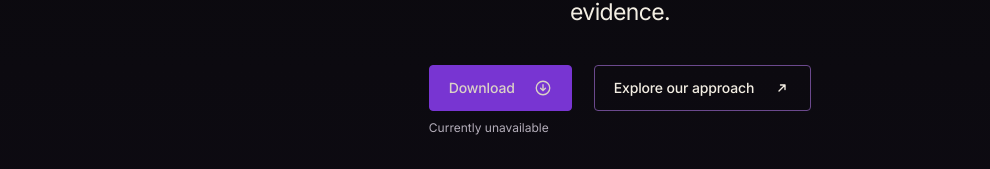
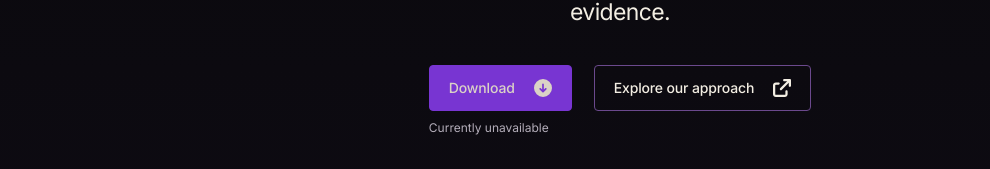
Before and after one commit to Pahuja07/SpacebornWeb, a React (Vite) app: page /agi in a window 1280 px wide. Shown: the part 358-527 px from the top of the page, without its empty margins (20-1010 px from the left). Built offline with nearby package versions, Linux system fonts and the light colour scheme.

Commit message:
fix: render CTA arrows with Font Awesome

```diff
--- a/package.json
+++ b/package.json
@@ -13,6 +13,8 @@
   },
   "dependencies": {
     "@fortawesome/fontawesome-free": "^7.3.1",
+    "@fortawesome/free-solid-svg-icons": "^7.3.1",
+    "@fortawesome/react-fontawesome": "^3.5.0",
     "react": "^19.3.0",
     "react-dom": "^19.3.0",
     "react-router": "^7.18.4"
--- a/src/components/ui/Arrow.tsx
+++ b/src/components/ui/Arrow.tsx
@@ -1,60 +1,14 @@
+import { FontAwesomeIcon } from '@fortawesome/react-fontawesome';
+import { faArrowRight } from '@fortawesome/free-solid-svg-icons/faArrowRight';
+import { faArrowUpRightFromSquare } from '@fortawesome/free-solid-svg-icons/faArrowUpRightFromSquare';
+import { faCircleArrowDown } from '@fortawesome/free-solid-svg-icons/faCircleArrowDown';
+
 export function Arrow({ diagonal = false, down = false }: { diagonal?: boolean; down?: boolean }) {
-  if (down) {
-    return (
-      <svg
-        className="button-icon"
-        viewBox="0 0 24 24"
-        fill="none"
-        aria-hidden="true"
-        focusable="false"
-      >
-        <circle cx="12" cy="12" r="9" stroke="currentColor" strokeWidth="1.8" />
-        <path
-          d="M12 7.5v8m-3.25-3.25L12 15.5l3.25-3.25"
-          stroke="currentColor"
-          strokeWidth="1.8"
-          strokeLinecap="round"
-          strokeLinejoin="round"
-        />
-      </svg>
-    );
-  }
+  const icon = down
+    ? faCircleArrowDown
+    : diagonal
+      ? faArrowUpRightFromSquare
+      : faArrowRight;
 
-  if (diagonal) {
-    return (
-      <svg
-        className="button-icon"
-        viewBox="0 0 24 24"
-        fill="none"
-        aria-hidden="true"
-        focusable="false"
-      >
-        <path
-          d="M8 16 16 8m-6 0h6v6"
-          stroke="currentColor"
-          strokeWidth="1.8"
-          strokeLinecap="round"
-          strokeLinejoin="round"
-        />
-      </svg>
-    );
-  }
-
-  return (
-    <svg
-      className="button-icon"
-      viewBox="0 0 24 24"
-      fill="none"
-      aria-hidden="true"
-      focusable="false"
-    >
-      <path
-        d="M5 12h14m-5-5 5 5-5 5"
-        stroke="currentColor"
-        strokeWidth="1.8"
-        strokeLinecap="round"
-        strokeLinejoin="round"
-      />
-    </svg>
-  );
+  return <FontAwesomeIcon className="button-icon" icon={icon} aria-hidden="true" />;
 }
```
Also changed, not shown: 1 other file (tests, documents, lock files or other folders).
